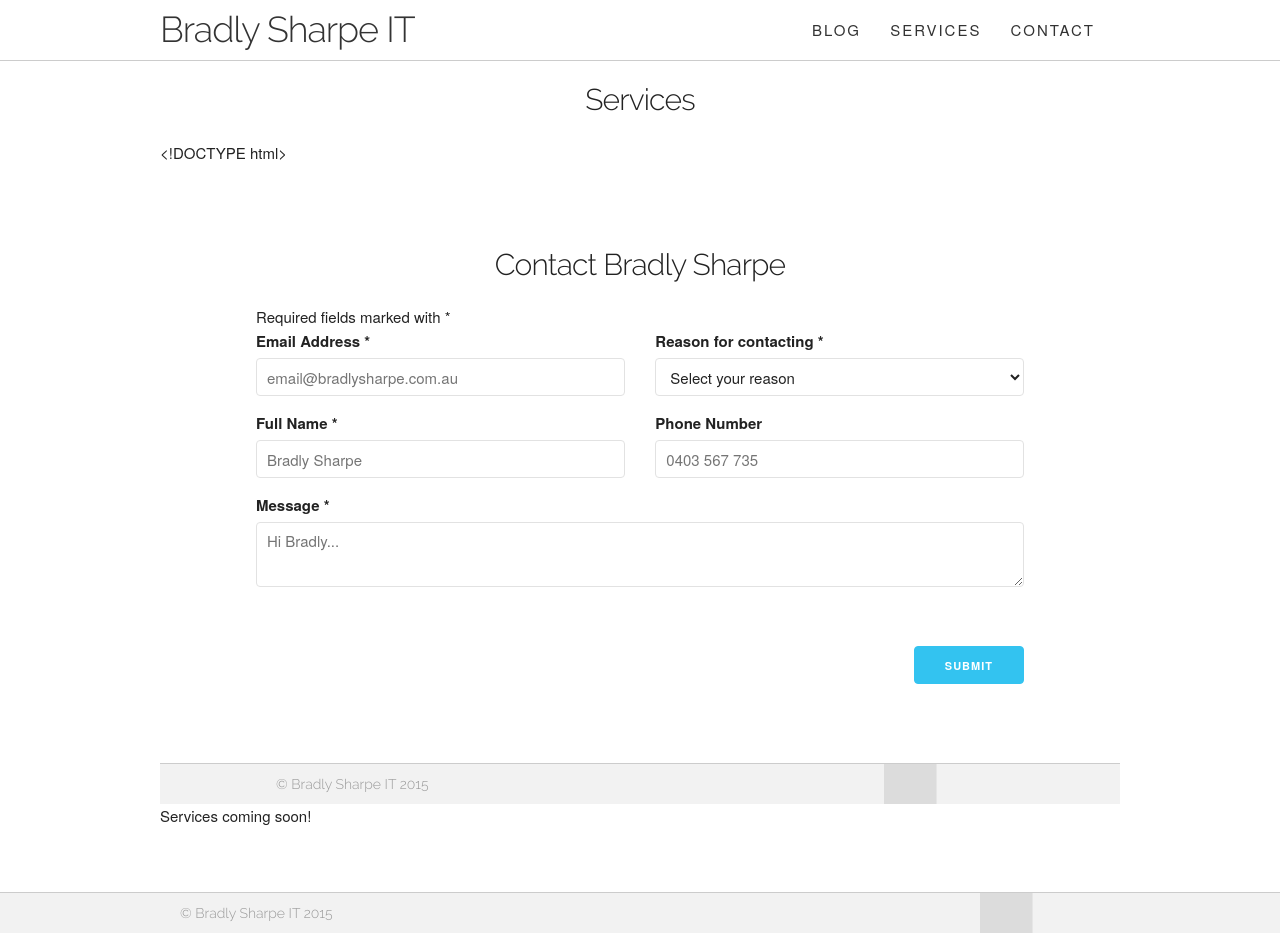
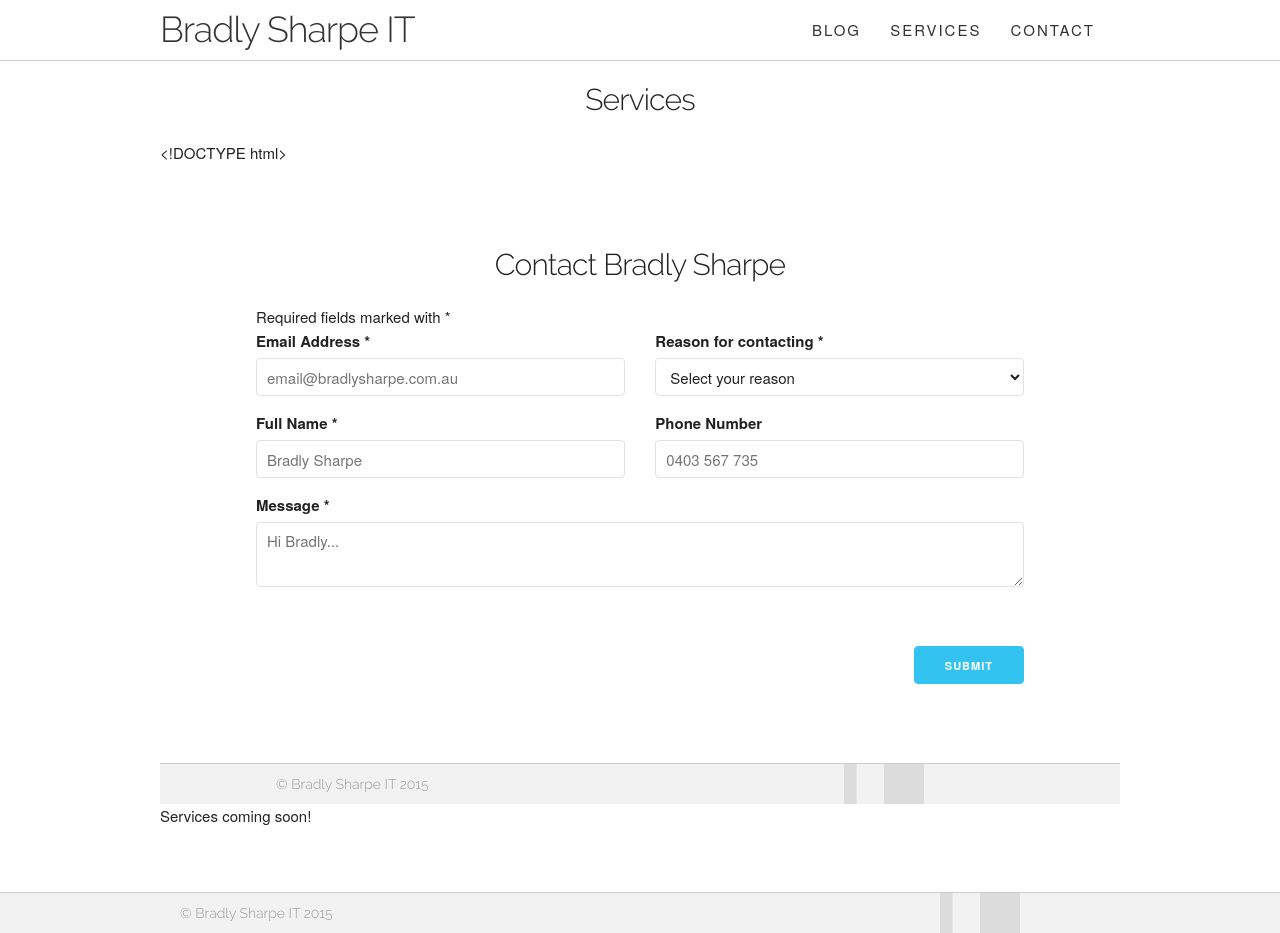
Before and after one commit to BradlySharpe/bradlysharpe.com.au, a Jekyll site: the page built from services.md, in a window 1280 px wide and 933 px high. Built offline with Jekyll 4.4.1, drawn with Linux system fonts in a browser that asks for light colours; grey boxes are pictures that could not be loaded.

Commit message:
Fix image offsets

```diff
--- a/_includes/critical.scss
+++ b/_includes/critical.scss
@@ -377,25 +377,25 @@ $footer-height: 40px;
 
   .googleplus {
     a {
-      background-position: ($footer-height * -1) 0;
+      background-position: ($footer-height * -2) 0;
     }
   }
 
   .twitter {
     a {
-      background-position: ($footer-height * -5) 0;
+      background-position: ($footer-height * -6) 0;
     }
   }
 
   .github {
     a {
-      background-position: ($footer-height * -6) 0;
+      background-position: ($footer-height * -1) 0;
     }
   }
 
   .rss {
     a {
-      background-position: ($footer-height * -3) 0;
+      background-position: ($footer-height * -4) 0;
     }
   }
 }
```
